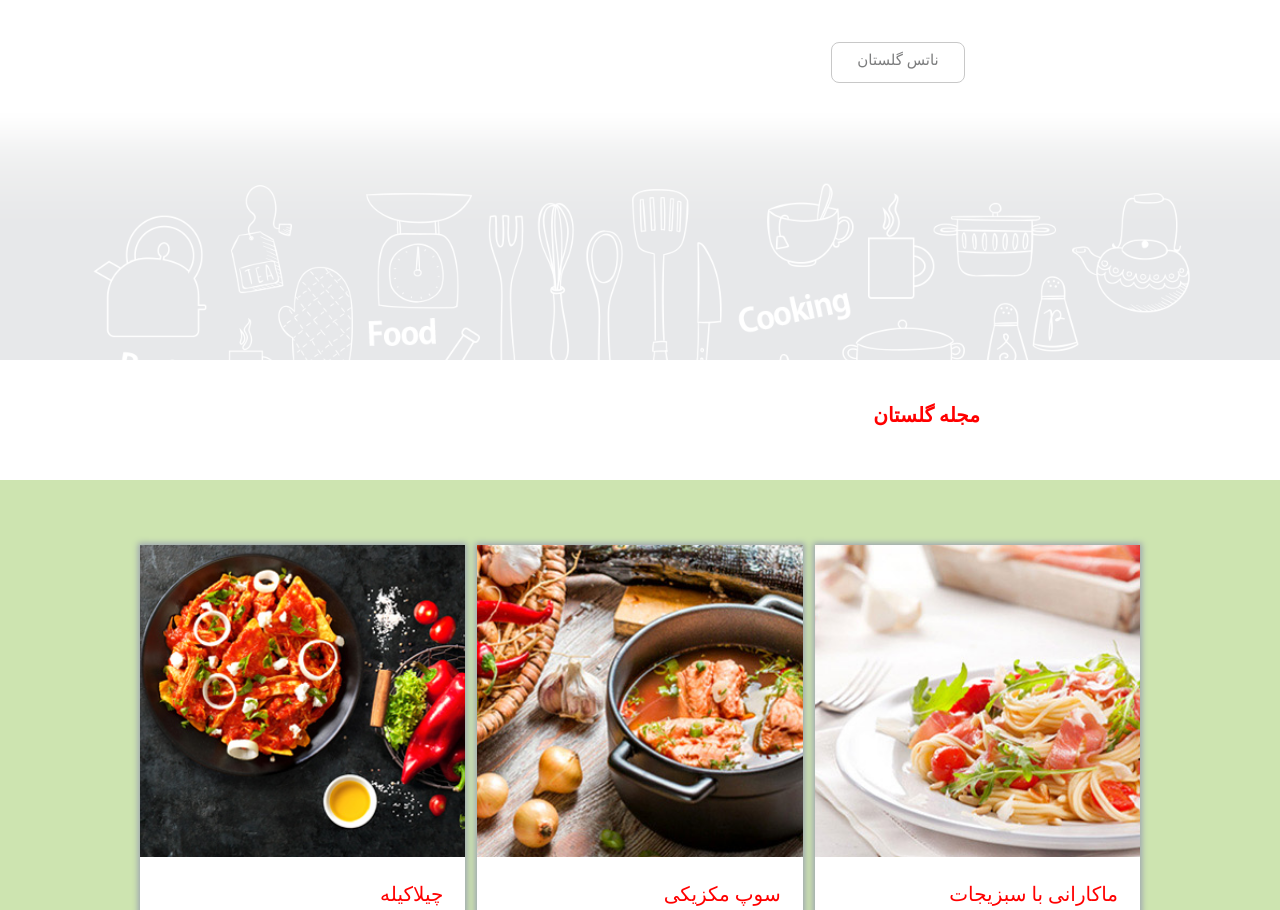
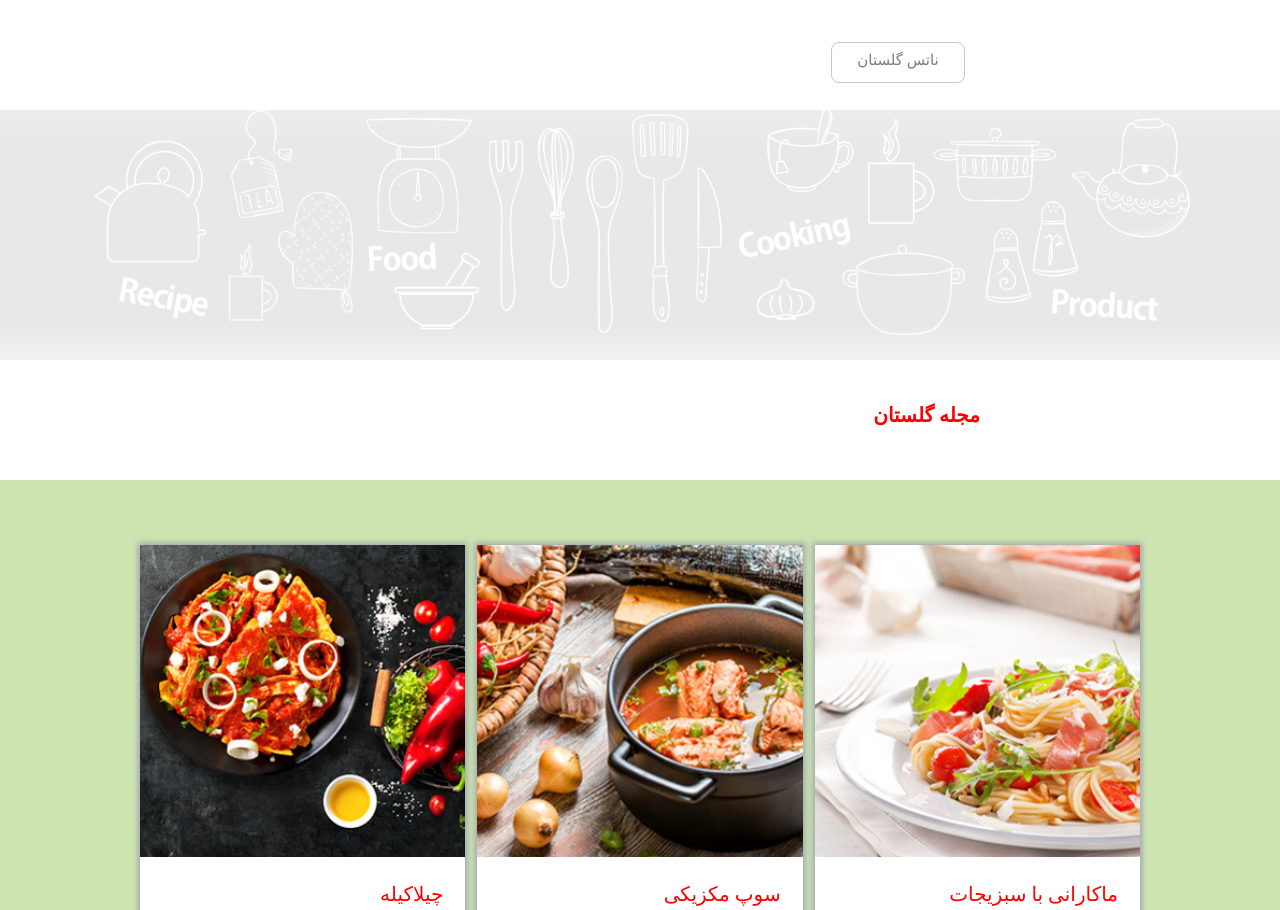
Before and after one commit to SR-197/Golestan-tea, a website built with Vite: page index.html in a window 1280 px wide. Shown: the part 4500-5410 px from the top of the page. Built offline with nearby package versions, Linux system fonts and the light colour scheme; a script that the page names is missing; a web font is replaced by a local one.

Commit message:
last-update

```diff
--- a/index.html
+++ b/index.html
@@ -443,7 +443,7 @@
 
       <!--start recipe-->
     <div class="recipe desktop:w-[100%] desktop:h-[250px] desktop:bg-[url(/src/images/recipe-baner-1.png)] desktop:bg-no-repeat desktop:bg-fixed
-    mobile:w-[100%] mobile:h-[250px] mobile:bg-[url(/src/images/recipe-baner-2.png)] mobile:bg-no-repeat mobile:bg-cover"></div>
+    mobile:w-[100%] mobile:h-[250px] mobile:bg-[url(/src/images/recipe-baner-1.png)] mobile:bg-no-repeat mobile:bg-cover mobile:bg-center mobile:bg-fixed"></div>
      <!--end recipe-->
 
       <!--start article-->
```
Also changed, not shown: src/css/main.css.
